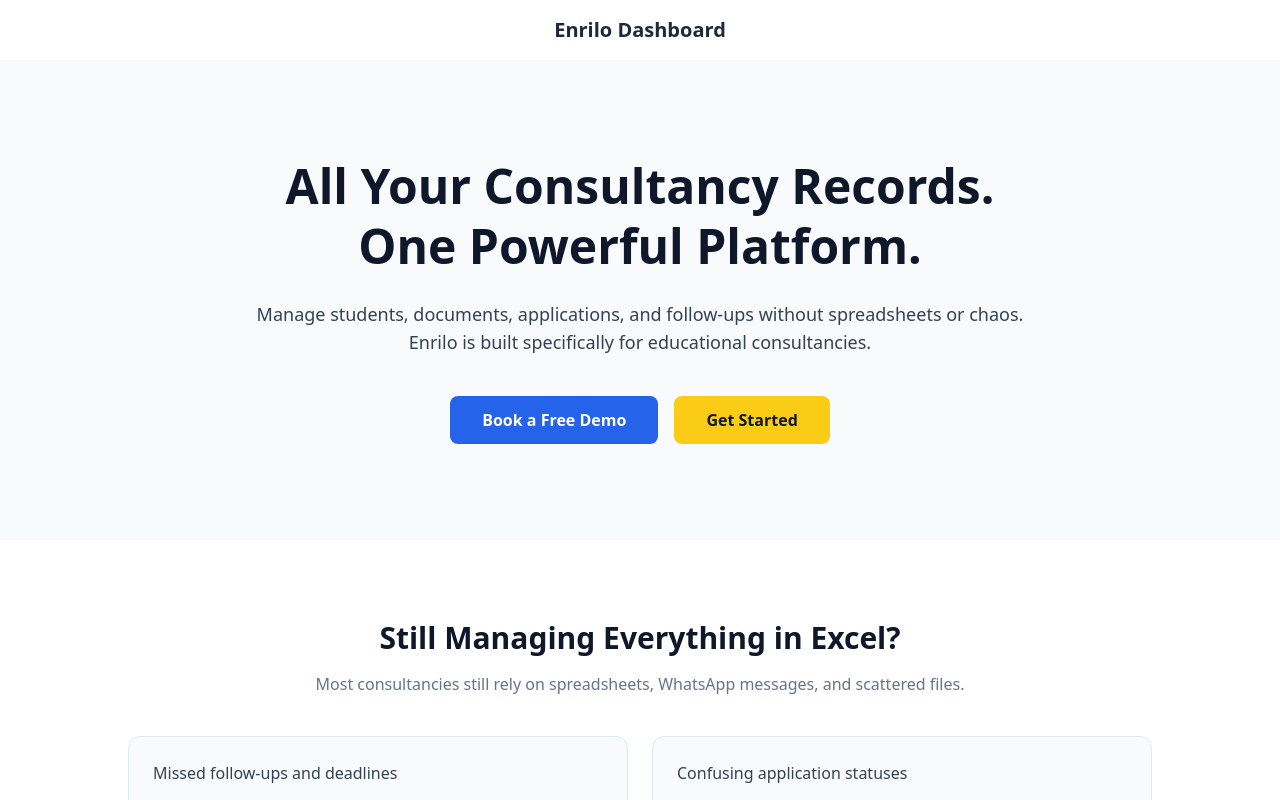
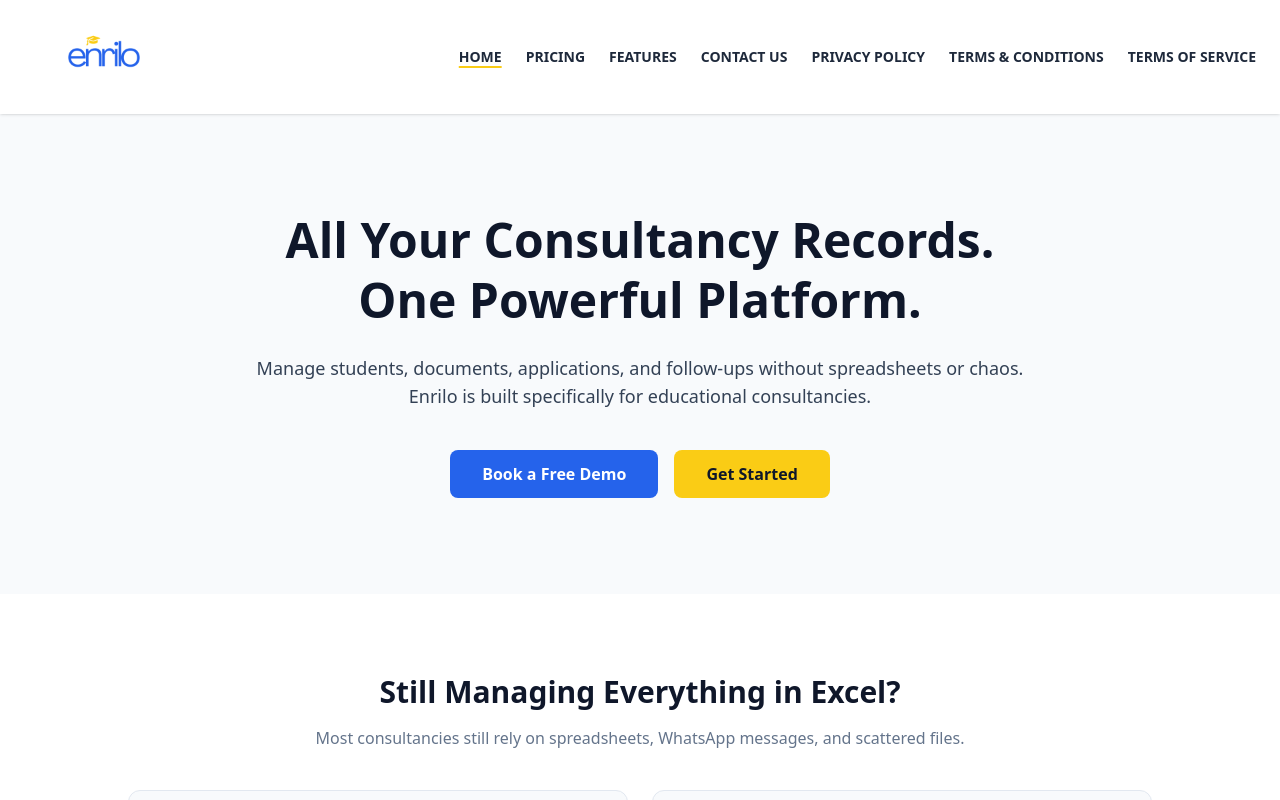
Before and after one commit to enrilo/enrilo-2, a Next.js app: page / in a window 1280 px wide. Shown: the top 800 px of the page. Built offline with nearby package versions, Linux system fonts and the light colour scheme.

Commit message:
Update website header

```diff
--- a/src/components/Footer.jsx
+++ b/src/components/Footer.jsx
@@ -6,44 +6,44 @@
 export default function Footer() {
   const pathname = usePathname();
 
-  const showLinks = [
-    '/',
-    '/pricing',
-    '/features',
-    '/contact-us',
-    '/privacy-policy',
-    '/terms-and-conditions',
-    '/terms-of-service'
-  ].includes(pathname);
+  // const showLinks = [
+  //   '/',
+  //   '/pricing',
+  //   '/features',
+  //   '/contact-us',
+  //   '/privacy-policy',
+  //   '/terms-and-conditions',
+  //   '/terms-of-service'
+  // ].includes(pathname);
 
-  const fullLinks = (
-    <div className="flex flex-wrap gap-6 text-sm md:gap-8">
-      <Link href="/" className="hover:text-white">Home</Link>
-      <Link href="/pricing" className="hover:text-white">Pricing</Link>
-      <Link href="/features" className="hover:text-white">Features</Link>
-      <Link href="/contact-us" className="hover:text-white">Contact Us</Link>
-      <Link href="/privacy-policy" className="hover:text-white">Privacy Policy</Link>
-      <Link href="/terms-and-conditions" className="hover:text-white">Terms & Conditions</Link>
-      <Link href="/terms-of-service" className="hover:text-white">Terms of Service</Link>
-    </div>
-  );
+  // const fullLinks = (
+  //   <div className="flex flex-wrap gap-6 text-sm md:gap-8">
+  //     <Link href="/" className="hover:text-white">Home</Link>
+  //     <Link href="/pricing" className="hover:text-white">Pricing</Link>
+  //     <Link href="/features" className="hover:text-white">Features</Link>
+  //     <Link href="/contact-us" className="hover:text-white">Contact Us</Link>
+  //     <Link href="/privacy-policy" className="hover:text-white">Privacy Policy</Link>
+  //     <Link href="/terms-and-conditions" className="hover:text-white">Terms & Conditions</Link>
+  //     <Link href="/terms-of-service" className="hover:text-white">Terms of Service</Link>
+  //   </div>
+  // );
 
-  const minimalLinks = (
-    <div className="flex flex-wrap gap-6 text-sm md:gap-8">
-      <Link href="/contact-us" className="hover:text-white">Contact Us</Link>
-      <Link href="/privacy-policy" className="hover:text-white">Privacy Policy</Link>
-      <Link href="/terms-and-conditions" className="hover:text-white">Terms & Conditions</Link>
-      <Link href="/terms-of-service" className="hover:text-white">Terms of Service</Link>
-    </div>
-  );
+  // const minimalLinks = (
+  //   <div className="flex flex-wrap gap-6 text-sm md:gap-8">
+  //     <Link href="/contact-us" className="hover:text-white">Contact Us</Link>
+  //     <Link href="/privacy-policy" className="hover:text-white">Privacy Policy</Link>
+  //     <Link href="/terms-and-conditions" className="hover:text-white">Terms & Conditions</Link>
+  //     <Link href="/terms-of-service" className="hover:text-white">Terms of Service</Link>
+  //   </div>
+  // );
 
   return (
     <footer className="bg-[#1E293B] text-yellow-400 border-t p-3 text-sm w-full">
-      <div className="max-w-6xl mx-auto flex flex-col md:flex-row justify-between items-center gap-6 md:gap-10">
+      <div className="max-w-6xl mx-auto flex flex-col md:flex-row justify-center items-center gap-6 md:gap-10">
         <div className="text-sm">
           © {new Date().getFullYear()} Enrilo. All rights reserved
         </div>
-        {showLinks ? fullLinks : minimalLinks}
+        {/* {showLinks ? fullLinks : minimalLinks} */}
       </div>
     </footer>
   );
--- a/src/components/Header.jsx
+++ b/src/components/Header.jsx
@@ -1,26 +1,194 @@
+// "use client";
+// import Link from "next/link";
+// import { usePathname } from "next/navigation";
+
+// export default function Header() {
+//   const pathname = usePathname();
+
+//   const titleMap = {
+//     "/": "Enrilo",
+//     "/login": "Login",
+//     "/dashboard": "Dashboard",
+//     "/pricing": "Pricing Page",
+//     "/features": "Our Features",
+//     "/contact-us": "Contact Us",
+//     "/privacy-policy": "Privacy Policy",
+//     "/terms-and-conditions": "Terms & Conditions",
+//   };
+
+//   const showLinks = [
+//     '/',
+//     '/pricing',
+//     '/features',
+//     '/contact-us',
+//     '/privacy-policy',
+//     '/terms-and-conditions',
+//     '/terms-of-service'
+//   ].includes(pathname);
+
+//   const fullLinks = (
+//     <div className="flex flex-wrap gap-6 text-sm md:gap-8">
+//       <Link href="/" className="hover:text-white">Home</Link>
+//       <Link href="/pricing" className="hover:text-white">Pricing</Link>
+//       <Link href="/features" className="hover:text-white">Features</Link>
+//       <Link href="/contact-us" className="hover:text-white">Contact Us</Link>
+//       <Link href="/privacy-policy" className="hover:text-white">Privacy Policy</Link>
+//       <Link href="/terms-and-conditions" className="hover:text-white">Terms & Conditions</Link>
+//       <Link href="/terms-of-service" className="hover:text-white">Terms of Service</Link>
+//     </div>
+//   );
+
+//   const minimalLinks = (
+//     <div className="flex flex-wrap gap-6 text-sm md:gap-8">
+//       <Link href="/contact-us" className="hover:text-white">Contact Us</Link>
+//       <Link href="/privacy-policy" className="hover:text-white">Privacy Policy</Link>
+//       <Link href="/terms-and-conditions" className="hover:text-white">Terms & Conditions</Link>
+//       <Link href="/terms-of-service" className="hover:text-white">Terms of Service</Link>
+//     </div>
+//   );
+
+//   let currentTitle = "Enrilo Dashboard";
+
+//   return (
+//     <header className="bg-white shadow p-4 flex flex-row justify-center">
+//       <h1 className="text-xl font-semibold text-gray-800">{currentTitle}</h1>
+//       {showLinks ? fullLinks : minimalLinks}
+//     </header>
+//   );
+// }
+
 "use client";
 
+import { useState } from "react";
+import Link from "next/link";
 import { usePathname } from "next/navigation";
+import Image from "next/image";
+import logo from "@/assets/images/transparent-background/enrilo-without-tagline-1920x1080.png";
 
 export default function Header() {
   const pathname = usePathname();
+  const [menuOpen, setMenuOpen] = useState(false);
 
-  const titleMap = {
-    "/": "Enrilo",
-    "/login": "Login",
-    "/dashboard": "Dashboard",
-    "/pricing": "Pricing Page",
-    "/features": "Our Features",
-    "/contact-us": "Contact Us",
-    "/privacy-policy": "Privacy Policy",
-    "/terms-and-conditions": "Terms & Conditions",
-  };
-
-  let currentTitle = "Enrilo Dashboard";
+  const navLinks = [
+    { href: "/", label: "HOME" },
+    { href: "/pricing", label: "PRICING" },
+    { href: "/features", label: "FEATURES" },
+    { href: "/contact-us", label: "CONTACT US" },
+    { href: "/privacy-policy", label: "PRIVACY POLICY" },
+    { href: "/terms-and-conditions", label: "TERMS & CONDITIONS" },
+    { href: "/terms-of-service", label: "TERMS OF SERVICE" },
+  ];
 
   return (
-    <header className="bg-white shadow p-4 flex flex-row justify-center">
-      <h1 className="text-xl font-semibold text-gray-800">{currentTitle}</h1>
+    <header className="sticky top-0 z-50 w-full bg-white shadow-sm">
+      <div className="mx-auto flex max-w-7xl items-center justify-between px-4 py-3 md:px-6">
+
+        {/* Logo */}
+        <Link href="/" className="flex items-center z-50">
+          <Image src={logo} alt="Enrilo" width={160} />
+        </Link>
+
+        {/* Desktop Menu */}
+        <nav className="hidden lg:flex gap-6 text-sm font-semibold text-[#1E293B]">
+          {navLinks.map((link) => {
+            const isActive = pathname === link.href;
+
+            return (
+              <Link key={link.href} href={link.href} className={`hover:text-black transition ${ isActive ? "underline decoration-[#FACC15] decoration-2 underline-offset-4" : "" }`} >
+                {link.label}
+              </Link>
+            );
+          })}
+        </nav>
+
+        {/* Hamburger */}
+        <button className="lg:hidden flex flex-col gap-1 z-50" onClick={() => setMenuOpen(!menuOpen)} aria-label="Toggle Menu">
+          <span className={`h-0.5 w-6 bg-[#1E293B] transition ${ menuOpen ? "rotate-45 translate-y-1.5" : "" }`} />
+          <span className={`h-0.5 w-6 bg-[#1E293B] transition ${ menuOpen ? "opacity-0" : "" }`} />
+          <span className={`h-0.5 w-6 bg-[#1E293B] transition ${ menuOpen ? "-rotate-45 -translate-y-1.5" : "" }`} />
+        </button>
+      </div>
+
+      {/* Mobile Menu */}
+      {menuOpen && (
+        <div className="lg:hidden absolute top-full left-0 w-full bg-white shadow-lg border-t z-40">
+          <div className="flex flex-col px-4 py-4 gap-4 text-sm font-semibold text-[#1E293B]">
+            {navLinks.map((link) => {
+              const isActive = pathname === link.href;
+
+              return (
+                <Link key={link.href} href={link.href} onClick={() => setMenuOpen(false)} className={`hover:text-black ${ isActive ? "underline decoration-[#FACC15] decoration-2 underline-offset-4" : "" }`}>
+                  {link.label}
+                </Link>
+              );
+            })}
+          </div>
+        </div>
+      )}
     </header>
   );
 }
+
+// "use client";
+
+// import Link from "next/link";
+// import { usePathname } from "next/navigation";
+// import Image from "next/image";
+// import logo from "@/assets/images/transparent-background/enrilo-without-tagline-1920x1080.png";
+
+// export default function Header() {
+//   const pathname = usePathname();
+
+//   const showLinks = [
+//     "/",
+//     "/pricing",
+//     "/features",
+//     "/contact-us",
+//     "/privacy-policy",
+//     "/terms-and-conditions",
+//     "/terms-of-service",
+//   ].includes(pathname);
+
+//   const navLinks = showLinks ? [
+//     { href: "/", label: "HOME" },
+//     { href: "/pricing", label: "PRICING" },
+//     { href: "/features", label: "FEATURES" },
+//     { href: "/contact-us", label: "CONTACT US" },
+//     { href: "/privacy-policy", label: "PRIVACY POLICY" },
+//     { href: "/terms-and-conditions", label: "TERMS & CONDITIONS" },
+//     { href: "/terms-of-service", label: "TERMS OF SERVICE" },
+//   ] : [
+//     { href: "/contact-us", label: "CONTACT US" },
+//     { href: "/privacy-policy", label: "PRIVACY POLICY" },
+//     { href: "/terms-and-conditions", label: "TERMS & CONDITIONS" },
+//     { href: "/terms-of-service", label: "TERMS OF SERVICE" },
+//   ];
+
+//   return (
+//     <header className="sticky top-0 z-50 w-full bg-white backdrop-blur">
+//       <div className="mx-auto flex max-w-7xl items-center justify-between px-4 py-3 md:px-6">
+
+//         {/* Left Side Logo */}
+//         <Link href="/" className="text-xl font-bold tracking-tight text-[#1E293B]">
+//           {/* <img src="/src/assets/images/transparent-background/enrilo-without-tagline-150x150.png" alt="Enrilo" /> */}
+//           <Image src={logo} alt="Enrilo" width={175} />
+//         </Link>
+
+//         {/* Right Side Navigation */}
+//         <nav className="flex flex-wrap items-center justify-end gap-3 text-sm font-semibold text-[#1E293B] md:gap-6">
+//           {navLinks.map((link) => {
+//             const isActive = pathname === link.href;
+
+//             return (
+//               <Link key={link.href} href={link.href} className={`transition-colors duration-200 hover:text-black ${
+//                   isActive ? "text-[#1E293B] font-semibold underline decoration-[#FACC15]" : ""
+//                 }`}>
+//                 {link.label}
+//               </Link>
+//             );
+//           })}
+//         </nav>
+//       </div>
+//     </header>
+//   );
+// }
```
